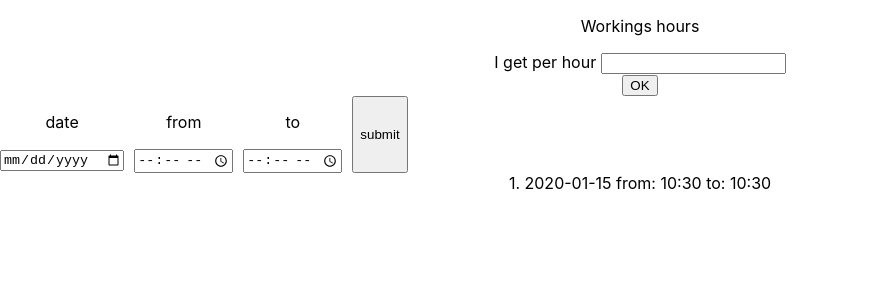
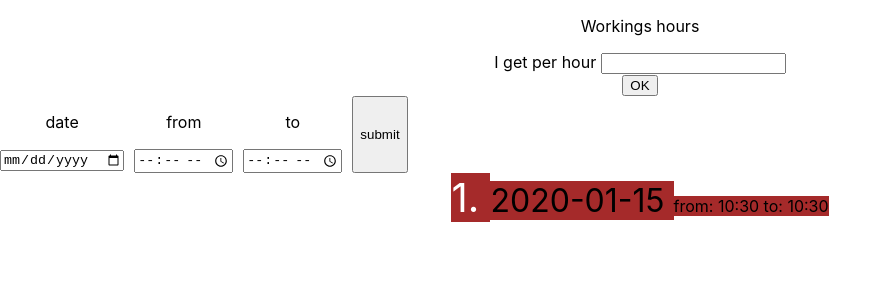
Before and after one commit to NoamGilad/working-hours, a React (Create React App) app: page / in a window 1280 px wide. Both pictures are taken after typing "2020-01-15", "10:30", "10:30" into the empty fields and a click on the button "submit". Shown: the top 300 px of the page, without its empty margins (0-892 px from the left). Built offline with nearby package versions, Linux system fonts and the light colour scheme.

Commit message:
time diff

```diff
--- a/package.json
+++ b/package.json
@@ -9,6 +9,7 @@
     "react": "^18.2.0",
     "react-dom": "^18.2.0",
     "react-scripts": "^5.0.1",
+    "styled-components": "^6.0.0-rc.1",
     "web-vitals": "^2.1.4"
   },
   "scripts": {
--- a/src/components/AmountPerHour.js
+++ b/src/components/AmountPerHour.js
@@ -2,7 +2,7 @@ import { useState } from "react";
 import Button from "./Button";
 
 function AmountPerHour(props) {
-  const { amountPerHour } = props;
+  const { perHour } = props;
 
   const [amount, setAmount] = useState("");
   const amountHandler = (e) => {
--- a/src/components/ListEntry.js
+++ b/src/components/ListEntry.js
@@ -1,4 +1,12 @@
 import AmountPerHour from "./AmountPerHour";
+import styled from "styled-components";
+
+const Title = styled.label`
+  font-size: ${(p) => p.frontSize};
+  text-align: center;
+  color: ${(p) => p.color};
+  background-color: brown;
+`;
 
 function ListEntry(props) {
   const { shifts } = props;
@@ -7,10 +15,12 @@ function ListEntry(props) {
     <div>
       {shifts.map((listArr, index) => (
         <div key={index}>
-          <label>{index + 1}. </label>
-          <label>{listArr.date} </label>
-          <label>from: {listArr.from} </label>
-          <label>to: {listArr.to} </label>
+          <Title color="white" frontSize="2.5rem">
+            {index + 1}.{" "}
+          </Title>
+          <Title frontSize="2rem">{listArr.date} </Title>
+          <Title>from: {listArr.from} </Title>
+          <Title>to: {listArr.to} </Title>
           {/* <label>{shiftHours}</label> */}
         </div>
       ))}
@@ -19,3 +29,4 @@ function ListEntry(props) {
 }
 
 export default ListEntry;
+export { Title as Title };
--- a/src/components/MainForm.js
+++ b/src/components/MainForm.js
@@ -2,6 +2,7 @@ import { useState } from "react";
 import FormField from "./FormField";
 import Button from "./Button";
 import AmountPerHour from "./AmountPerHour";
+import { Title } from "./ListEntry";
 
 function MainFrom({ addEntryMainForm }) {
   const [date, setDate] = useState("");
```
Also changed, not shown: 1 other file (tests, documents, lock files or other folders).
